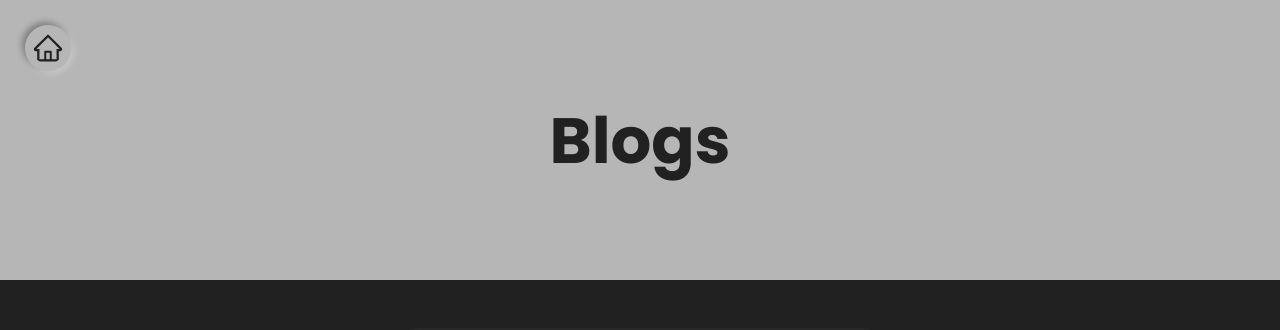
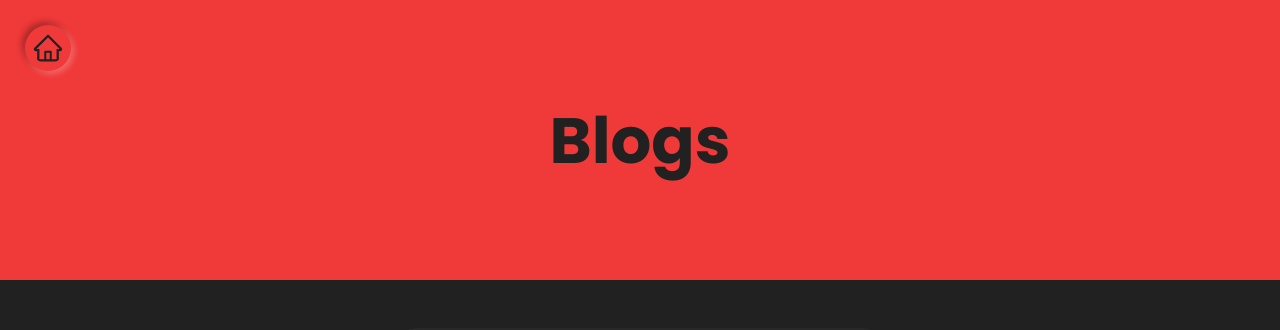
Before and after one commit to dev-deveshverma/portfolio_devesh_verma, a React (Create React App) app: page /blog in a window 1280 px wide. Shown: the top 330 px of the page. Built offline with nearby package versions, Linux system fonts and the light colour scheme; a web font is replaced by a local one.

Commit message:
Update themeData.js

```diff
--- a/src/data/themeData.js
+++ b/src/data/themeData.js
@@ -5,7 +5,7 @@ import {
 
 
 export const themeData = {
-    theme: bwThemeDark
+    theme: redThemeDark
 }
 
 
```
